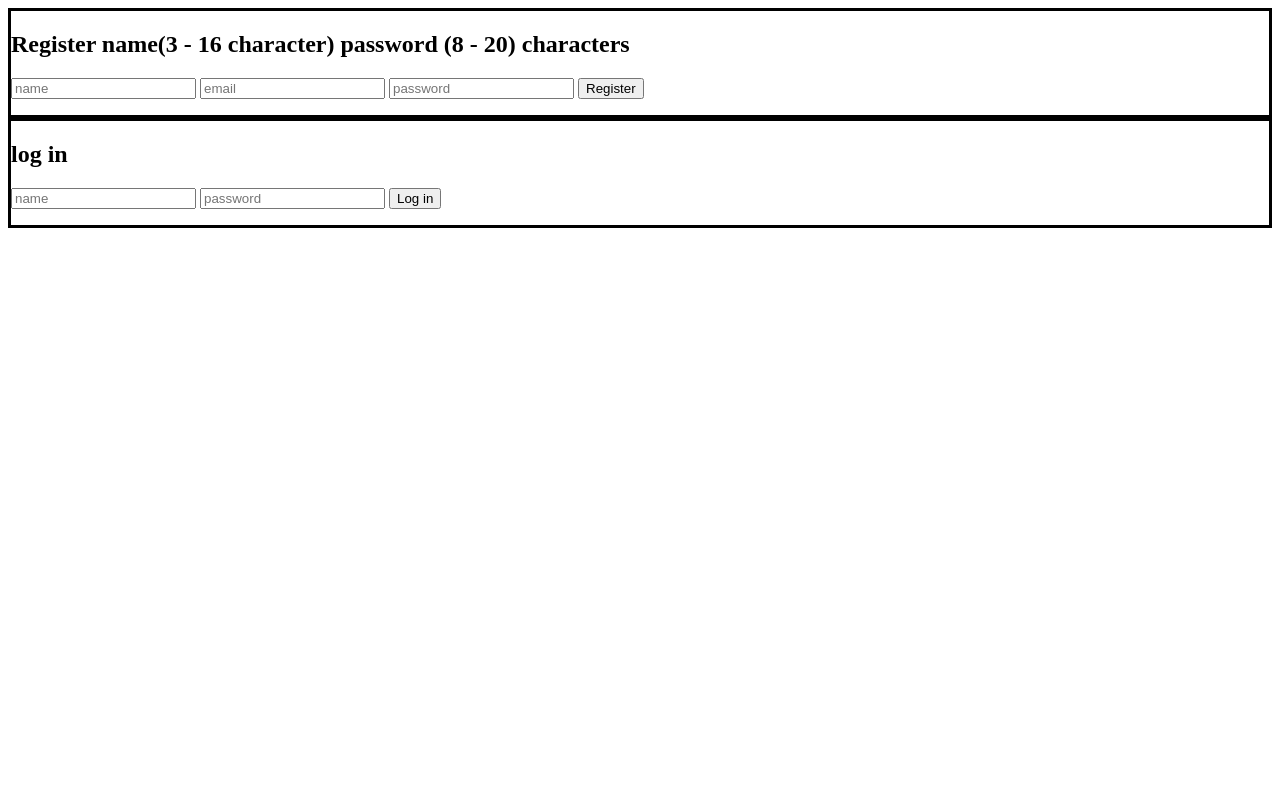
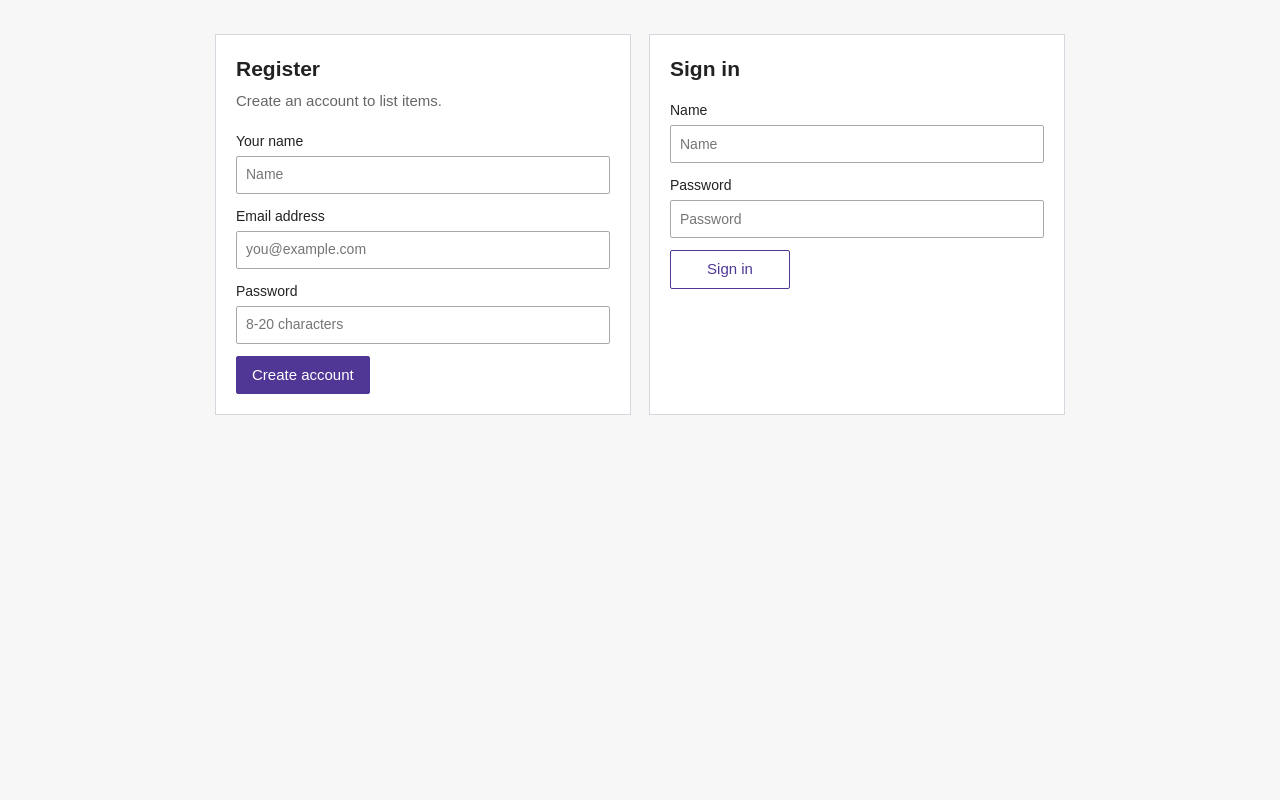
Before and after one commit to intimidating-horse/blog, a Laravel app: page / in a window 1280 px wide. Run offline with Laravel 12, Linux system fonts and the light colour scheme; data that the repository does not hold is empty.

Commit message:
clanker coded improved UI + added css
😫

```diff
--- a/public/css/style.css
+++ b/public/css/style.css
@@ -1,110 +1,77 @@
-/* public/css/style.css */
 :root {
-    --purple: #4b2697;
-    --purple-dark: #361a6e;
-    --ink: #191919;
-    --muted: #707070;
-    --line: #e5e5e5;
-    --grey: #f7f7f7;
-    --red: #c1121f;
+    --purple: #503795;
+    --border: #d8d5de;
+    --muted: #666;
 }
 
-* { box-sizing: border-box; margin: 0; }
+* { box-sizing: border-box; }
+body {
+    margin: 0;
+    background: #f7f7f8;
+    color: #222;
+    font-family: Arial, Helvetica, sans-serif;
+    font-size: 15px;
+    line-height: 1.5;
+}
+a { color: var(--purple); }
+button, input, textarea, select { font: inherit; }
+.wrap { width: min(100% - 32px, 1000px); margin: 0 auto; }
 
-body {
-    font-family: "Helvetica Neue", Helvetica, Arial, sans-serif;
-    font-size: 14px;
-    line-height: 1.45;
-    color: var(--ink);
-    background: #fff;
-    padding-bottom: 40px;
+.topstrip { background: #eeeef0; border-bottom: 1px solid var(--border); font-size: 13px; }
+.topstrip-inner, .account-links { display: flex; align-items: center; justify-content: space-between; gap: 12px; min-height: 34px; }
+.account-links form { display: inline; }
+.linkbtn { padding: 0; border: 0; background: none; color: var(--purple); text-decoration: underline; cursor: pointer; }
+.page-content { min-height: 65vh; padding-top: 24px; padding-bottom: 36px; }
+
+.sell-panel, .auth-panel { padding: 20px; border: 1px solid var(--border); background: #fff; }
+.sell-panel { margin-bottom: 28px; }
+h1, h2, h3 { margin: 0 0 8px; line-height: 1.3; }
+h1, h2 { font-size: 21px; }
+.section-heading p, .auth-panel > p { margin: 0; color: var(--muted); }
+.listing-form { display: grid; grid-template-columns: repeat(4, minmax(0, 1fr)); gap: 12px; margin-top: 18px; }
+.field { display: flex; min-width: 0; flex-direction: column; gap: 4px; font-size: 14px; }
+.field-wide { grid-column: span 2; }
+.field input, .field textarea, .field select { width: 100%; min-height: 38px; padding: 7px 9px; border: 1px solid #aaa; border-radius: 2px; background: #fff; }
+.field textarea { min-height: 78px; resize: vertical; }
+.field-action { justify-content: flex-end; }
+.btn { min-height: 38px; padding: 7px 15px; border: 1px solid var(--purple); border-radius: 2px; background: var(--purple); color: #fff; cursor: pointer; }
+.btn:hover { background: #412c7a; }
+.btn-secondary { background: #fff; color: var(--purple); }
+.btn-secondary:hover { background: #f0edf6; color: var(--purple); }
+
+.results-head { display: flex; align-items: center; justify-content: space-between; gap: 12px; padding: 0 0 9px; border-bottom: 2px solid var(--purple); }
+.results-head h2 { margin: 0; }
+.results-head > span, .meta-line, .seller, .price-caption { color: var(--muted); font-size: 13px; }
+.item { display: flex; gap: 16px; padding: 16px 10px; border-bottom: 1px solid var(--border); background: #fff; }
+.thumb { display: grid; flex: 0 0 80px; height: 80px; place-items: center; border: 1px solid var(--border); background: #f1eff5; color: var(--purple); font-size: 28px; font-weight: bold; }
+.info { display: flex; flex: 1; min-width: 0; flex-direction: column; gap: 3px; }
+.title { margin: 0; color: var(--purple); font-size: 17px; }
+.description { margin: 0; overflow-wrap: anywhere; }
+.meta-line, .seller { margin: 0; }
+.side { display: flex; min-width: 125px; flex-direction: column; align-items: flex-end; justify-content: center; }
+.price { font-size: 20px; font-weight: bold; white-space: nowrap; }
+.empty { padding: 25px; border: 1px solid var(--border); background: #fff; text-align: center; }
+.empty p { margin: 0; color: var(--muted); }
+
+.auth-grid { display: grid; grid-template-columns: 1fr 1fr; gap: 18px; max-width: 850px; margin: 10px auto; }
+.auth-form { display: grid; gap: 12px; margin-top: 18px; }
+.auth-form .btn { justify-self: start; min-width: 120px; }
+.errors { margin-bottom: 18px; padding: 12px 16px; border: 1px solid #c88; background: #fff; color: #922; }
+.errors ul { margin: 5px 0 0; padding-left: 20px; }
+
+@media (max-width: 700px) {
+    .listing-form { grid-template-columns: repeat(2, minmax(0, 1fr)); }
+    .field-wide { grid-column: span 2; }
+    .auth-grid { grid-template-columns: 1fr; }
 }
-
-a { color: inherit; text-decoration: none; }
-:focus-visible { outline: 2px solid var(--purple); outline-offset: 2px; }
-
-.wrap { max-width: 1100px; margin: 0 auto; padding: 0 20px; }
-
-/* Top strip */
-.topstrip { background: var(--grey); border-bottom: 1px solid var(--line); font-size: 0.85rem; }
-.topstrip .wrap { display: flex; align-items: center; justify-content: space-between; gap: 12px; min-height: 36px; }
-.topstrip a, .linkbtn { color: var(--purple); }
-.topstrip a:hover, .linkbtn:hover { text-decoration: underline; }
-.topstrip form { display: inline; }
-.linkbtn { padding: 0; border: 0; background: none; font: inherit; cursor: pointer; }
-
-/* Main bar */
-.mainbar .wrap { display: flex; align-items: center; gap: 20px; padding-top: 16px; padding-bottom: 16px; }
-.logo { font-size: 1.9rem; font-weight: 700; letter-spacing: -0.03em; color: var(--purple); }
-
-.search { display: flex; flex: 1; overflow: hidden; border: 2px solid var(--ink); border-radius: 999px; }
-.search input { flex: 1; min-width: 0; padding: 11px 18px; border: 0; font: inherit; font-size: 1rem; }
-.search input:focus { outline: none; }
-.search:focus-within { border-color: var(--purple); }
-.search button { padding: 0 28px; border: 0; background: var(--purple); color: #fff; font: inherit; font-weight: 600; cursor: pointer; }
-.search button:hover { background: var(--purple-dark); }
-
-.btn {
-    display: inline-block;
-    padding: 11px 24px;
-    border: 0;
-    border-radius: 999px;
-    background: var(--purple);
-    color: #fff;
-    font: inherit;
-    font-weight: 600;
-    white-space: nowrap;
-    cursor: pointer;
+@media (max-width: 500px) {
+    .wrap { width: calc(100% - 20px); }
+    .topstrip-inner { align-items: flex-start; flex-direction: column; justify-content: center; gap: 0; padding: 6px 0; }
+    .account-links { min-height: 25px; }
+    .listing-form { grid-template-columns: 1fr; }
+    .field-wide { grid-column: auto; }
+    .sell-panel, .auth-panel { padding: 14px; }
+    .item { flex-wrap: wrap; gap: 10px; }
+    .info { flex-basis: calc(100% - 95px); }
+    .side { width: 100%; min-width: 0; flex-direction: row; justify-content: space-between; padding-left: 90px; }
 }
-.btn:hover { background: var(--purple-dark); }
-.btn-sm { padding: 8px 20px; }
-
-/* Category row */
-.catnav { border-top: 1px solid var(--line); border-bottom: 1px solid var(--line); }
-.catnav .wrap { display: flex; gap: 24px; overflow-x: auto; white-space: nowrap; }
-.catnav a { padding: 10px 0 7px; border-bottom: 3px solid transparent; }
-.catnav a:hover, .catnav a.active { border-bottom-color: var(--purple); }
-.catnav a.active { font-weight: 700; }
-
-/* Results */
-.results-head { display: flex; align-items: baseline; gap: 10px; padding-top: 22px; padding-bottom: 14px; }
-.results-head h1 { font-size: 1.4rem; font-weight: 700; }
-.results-head span { color: var(--muted); }
-
-.item { display: flex; gap: 20px; padding: 20px 0; border-top: 1px solid var(--line); }
-
-.thumb {
-    display: grid;
-    flex: 0 0 160px;
-    height: 160px;
-    place-items: center;
-    overflow: hidden;
-    border-radius: 8px;
-    background: #ece7f7;
-    color: var(--purple);
-    font-size: 3rem;
-    font-weight: 700;
-}
-.thumb img { width: 100%; height: 100%; object-fit: cover; }
-
-.info { display: flex; flex: 1; flex-direction: column; gap: 3px; min-width: 0; }
-.title { font-size: 1.15rem; }
-.title:hover { color: var(--purple); text-decoration: underline; }
-.meta-line, .bids { color: var(--muted); }
-.price { margin-top: 6px; font-size: 1.5rem; font-weight: 700; }
-
-.side { display: flex; flex-direction: column; align-items: flex-end; justify-content: center; gap: 10px; min-width: 150px; }
-.time { font-weight: 600; }
-.time.soon { color: var(--red); }
-
-.empty { padding: 48px 20px; border: 1px dashed var(--line); border-radius: 8px; text-align: center; }
-.empty p { margin-bottom: 16px; color: var(--muted); }
-
-@media (max-width: 640px) {
-    .mainbar .wrap { flex-wrap: wrap; gap: 12px; }
-    .search { order: 3; flex-basis: 100%; }
-    .btn-main { margin-left: auto; }
-    .item { flex-wrap: wrap; gap: 14px; }
-    .thumb { flex-basis: 110px; height: 110px; font-size: 2.2rem; }
-    .side { flex-direction: row; align-items: center; justify-content: space-between; width: 100%; }
-}
--- a/resources/views/home.blade.php
+++ b/resources/views/home.blade.php
@@ -1,101 +1,126 @@
+<!doctype html>
 <html lang="en">
 <head>
     <meta charset="UTF-8">
     <meta name="viewport" content="width=device-width, initial-scale=1.0">
     <meta http-equiv="X-UA-Compatible" content="ie=edge">
-    <title>Document</title>
+    <title>Listings</title>
+    <link rel="stylesheet" href="{{ asset('css/style.css') }}">
 </head>
 <body>
-
     @auth
-
-    <p> you are logged in </p>
+        <div class="topstrip">
+            <div class="wrap topstrip-inner">
+                <div class="account-links">
+                    <span>Hello, {{ auth()->user()->name }}</span>
                     <form action="/logout" method="POST">
                         @csrf
-<button>  log out  </button>
+                        <button class="linkbtn">Sign out</button>
                     </form>
+                </div>
+            </div>
+        </div>
+    @endauth
 
+    <main class="wrap page-content">
         @if ($errors->any())
+            <div class="errors" role="alert">
+                <strong>Please check the following:</strong>
                 <ul>
                     @foreach ($errors->all() as $error)
                         <li>{{ $error }}</li>
                     @endforeach
                 </ul>
+            </div>
         @endif
 
-    <div style="border: 3px solid black;">
-       <h2>create a new listing</h2>
-        <form action="/createListing" method="POST">
+        @auth
+            <section class="sell-panel" id="create-listing">
+                <div class="section-heading">
+                    <h1>Create a new listing</h1>
+                    <p>Add the details below to list an item.</p>
+                </div>
+                <form class="listing-form" action="/createListing" method="POST">
                     @csrf
-            <input type="text" name="title" placeholder="Title" value="{{ old('title') }}" required>
-            <textarea name="description" placeholder="Description" required>{{ old('description') }}</textarea>
-            <label for="category">Category</label>
-            <select id="category" name="category" required>
+                    <label class="field field-wide">Item title
+                        <input type="text" name="title" placeholder="What are you selling?" value="{{ old('title') }}" required>
+                    </label>
+                    <label class="field field-wide">Description
+                        <textarea name="description" placeholder="Tell buyers what makes it special" rows="4" required>{{ old('description') }}</textarea>
+                    </label>
+                    <label class="field">Category
+                        <select name="category" required>
                             <option value="" disabled @selected(old('category') === null)>Select category</option>
                             <option value="electronics" @selected(old('category') === 'electronics')>Electronics</option>
                             <option value="clothing" @selected(old('category') === 'clothing')>Clothing</option>
                             <option value="books" @selected(old('category') === 'books')>Books</option>
                             <option value="other" @selected(old('category') === 'other')>Other</option>
                         </select>
-            <label for="starting_price">Starting price (€)</label>
-            <input id="starting_price" type="number" name="starting_price" placeholder="Starting price in euros" value="{{ old('starting_price') }}" min="0" step="0.01" required>
-            <label for="condition">Condition</label>
-            <select id="condition" name="condition" required>
+                    </label>
+                    <label class="field">Condition
+                        <select name="condition" required>
                             <option value="" disabled @selected(old('condition') === null)>Select condition</option>
                             <option value="new" @selected(old('condition') === 'new')>New</option>
                             <option value="like_new" @selected(old('condition') === 'like_new')>Like new</option>
                             <option value="good" @selected(old('condition') === 'good')>In good condition</option>
-                <option value="acceptable" @selected(old('condition') === 'acceptable')>In acceptable conditions</option>
-                <option value="worn_out" @selected(old('condition') === 'worn_out')>Has given it all</option>
+                            <option value="acceptable" @selected(old('condition') === 'acceptable')>Acceptable</option>
+                            <option value="worn_out" @selected(old('condition') === 'worn_out')>Well loved</option>
                         </select>
-            <button>save listing</button>
+                    </label>
+                    <label class="field">Starting price (€)
+                        <input type="number" name="starting_price" placeholder="0.00" value="{{ old('starting_price') }}" min="0" step="0.01" required>
+                    </label>
+                    <div class="field field-action"><span>&nbsp;</span><button class="btn" type="submit">List this item</button></div>
+                </form>
+            </section>
+
+            <section class="listing-section" id="listings">
+                <div class="results-head">
+                    <div><h2>All listings</h2></div>
+                    <span>{{ $listings->count() }} {{ Str::plural('item', $listings->count()) }}</span>
+                </div>
+                @forelse ($listings as $listing)
+                    <article class="item">
+                        <div class="thumb" aria-hidden="true">{{ strtoupper(substr($listing->title, 0, 1)) }}</div>
+                        <div class="info">
+                            <h3 class="title">{{ $listing->title }}</h3>
+                            <p class="description">{{ $listing->description }}</p>
+                            <p class="meta-line">{{ ucfirst($listing->category) }} <span aria-hidden="true">·</span> {{ ucfirst(str_replace('_', ' ', $listing->condition)) }}</p>
+                            <p class="seller">Listed by <strong>{{ $listing->user?->name ?? 'Unknown seller' }}</strong></p>
+                        </div>
+                        <div class="side">
+                            <span class="price">€{{ number_format((float) $listing->starting_price, 2) }}</span>
+                            <span class="price-caption">Starting bid</span>
+                        </div>
+                    </article>
+                @empty
+                    <div class="empty"><h3>No listings yet</h3><p>Be the first to put something up for auction.</p></div>
+                @endforelse
+            </section>
+        @else
+            <section class="auth-grid">
+                <div class="auth-panel">
+                    <h1>Register</h1>
+                    <p>Create an account to list items.</p>
+                    <form class="auth-form" action="/register" method="POST">
+                        @csrf
+                        <label class="field">Your name<input name="name" type="text" placeholder="Name" value="{{ old('name') }}" required></label>
+                        <label class="field">Email address<input name="email" type="email" placeholder="you@example.com" value="{{ old('email') }}" required></label>
+                        <label class="field">Password<input name="password" type="password" placeholder="8-20 characters" required></label>
+                        <button class="btn" type="submit">Create account</button>
                     </form>
                 </div>
-
-    <div style="border: 3px solid black; padding: 1rem; margin-top: 1rem;">
-        <h2>All listings</h2>
-    @foreach($listings as $listing)
-        <article style="background-color: #eee; padding: 10px; margin: 10px 0;">
-            <h3>{{ $listing->title }}</h3>
-            <p>{{ $listing->description }}</p>
-        </article>
-    @endforeach
-        </div>
-@else
-
-    <div style="border: 3px solid black;">
-        <h2>Register name(3 - 16 character) password (8 - 20) characters</h2>
-
-        @if ($errors->any())
-            <ul>
-                @foreach ($errors->all() as $error)
-                    <li>{{ $error }}</li>
-                @endforeach
-            </ul>
-        @endif
-
-        <form action="/register" method="POST">
+                <div class="auth-panel signin-panel">
+                    <h2>Sign in</h2>
+                    <form class="auth-form" action="/login" method="POST">
                         @csrf
-            <input name="name" type="text" placeholder="name" value="{{ old('name') }}">
-            <input name="email" type="text" placeholder="email" value="{{ old('email') }}">
-            <input name="password" type="password" placeholder="password">
-            <button>Register</button>
+                        <label class="field">Name<input name="loginname" type="text" placeholder="Name" required></label>
+                        <label class="field">Password<input name="loginpassword" type="password" placeholder="Password" required></label>
+                        <button class="btn btn-secondary" type="submit">Sign in</button>
                     </form>
                 </div>
-
-    <div style="border: 3px solid black;">
-        <h2>log in</h2>
-        <form action="/login" method="POST">
-            @csrf
-            <input name="loginname" type="text" placeholder="name">
-            <input name="loginpassword" type="password" placeholder="password">
-            <button>Log in</button>
-        </form>
-    </div>
-
+            </section>
         @endauth
-
-
-
+    </main>
 </body>
 </html>
```
Lines whose indentation alone changed are shown as unchanged.
